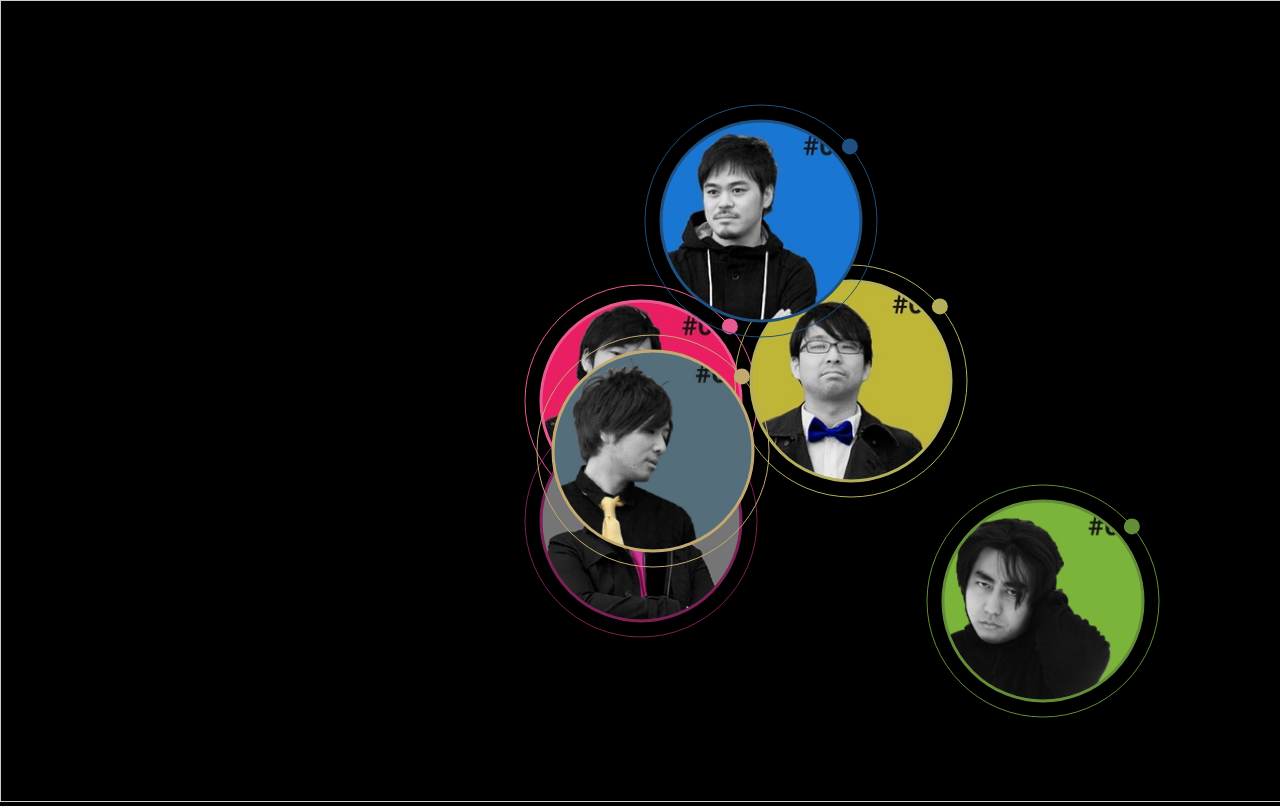
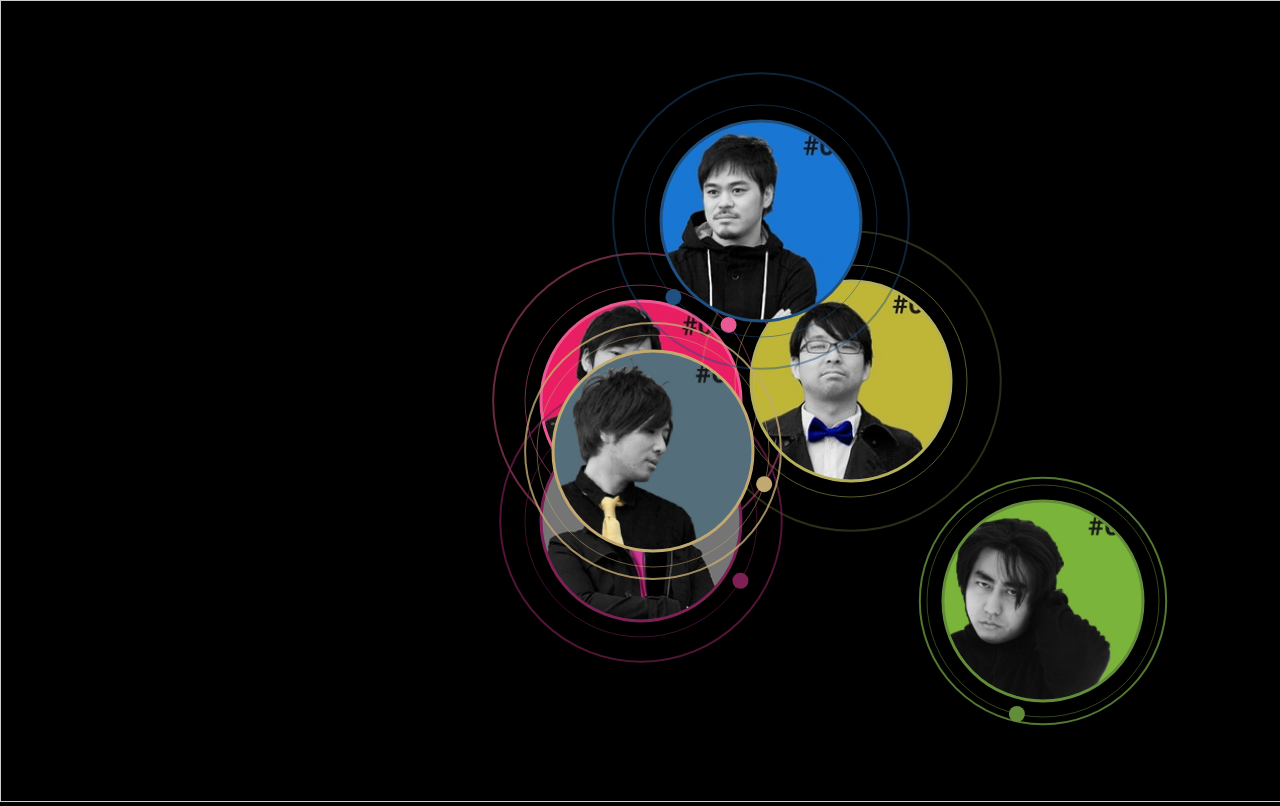
Before and after one commit to takustaqu/bv-circlemap, a plain HTML site: page build/index.html in a window 1280 px wide. Drawn offline with Linux system fonts and the light colour scheme.

Commit message:
ほわわんってなる。

```diff
--- a/build/index.html
+++ b/build/index.html
@@ -34,42 +34,48 @@
         translate:{x:0,y:0},
         props:{
           icon:"images/01.jpg"
-        }
+        },
+        timeshift:0
     });
     map.addBitt({
         velocity:1,
         translate:{x:210,y:-20},
         props:{
           icon:"images/02.jpg"
-        }
+        },
+        timeshift:0.8
     });
     map.addBitt({
         velocity:1,
         translate:{x:120,y:-180},
         props:{
           icon:"images/03.jpg"
-        }
+        },
+        timeshift:0.5
     });
     map.addBitt({
         velocity:1,
         translate:{x:0,y:120},
         props:{
           icon:"images/04.jpg"
-        }
+        },
+        timeshift:0.2
     });
     map.addBitt({
         velocity:1,
         translate:{x:12,y:50},
         props:{
           icon:"images/05.jpg"
-        }
+        },
+        timeshift:0.16
     });
     map.addBitt({
         velocity:1,
         translate:{x:402,y:200},
         props:{
           icon:"images/06.jpg"
-        }
+        },
+        timeshift:0.4
     });
 </script>
 </body>
--- a/build/js/circlemap.js
+++ b/build/js/circlemap.js
@@ -1,3 +1,19 @@
+var ease;
+(function (ease) {
+    ease.linear = function (current, start, dest, duration) { return dest * current / duration + start; };
+    ease.easeInOutCubic = function (t, b, c, d) {
+        t /= d / 2;
+        if (t < 1)
+            return c / 2 * t * t * t + b;
+        t -= 2;
+        return c / 2 * (t * t * t + 2) + b;
+    };
+    ease.easeOutQuart = function (t, b, c, d) {
+        t /= d;
+        t--;
+        return -c * (t * t * t * t - 1) + b;
+    };
+})(ease || (ease = {}));
 /*
 
 Radkit.js by [ow;d]
@@ -89,8 +105,8 @@ var Circlemap = (function () {
         }
         drawLoop();
         setInterval(function () {
-            $this._globalBeatRotate--;
-            if ($this._globalBeatRotate > 360) {
+            $this._globalBeatRotate = $this._globalBeatRotate + (1 / 360);
+            if ($this._globalBeatRotate > 1) {
                 $this._globalBeatRotate = 0;
             }
         }, 10);
@@ -123,6 +139,29 @@ var Circlemap = (function () {
         ctx.translate(translate[0], translate[1]);
         var size = this._props.cellBaseSize;
         var sizeHalf = size >> 1;
+        var curTime = this._globalBeatRotate + bitt.timeshift;
+        if (curTime > 1) {
+            curTime = curTime - 1;
+        }
+        var curTime4x = (curTime * 4) % 1;
+        //色を設定
+        if (!!bitt.color) {
+            ctx.strokeStyle = "rgb(" + bitt.color.r + "," + bitt.color.g + "," + bitt.color.b + ")";
+            ctx.fillStyle = "rgb(" + bitt.color.r + "," + bitt.color.g + "," + bitt.color.b + ")";
+        }
+        else {
+            ctx.strokeStyle = "#999";
+            ctx.fillStyle = "#999";
+        }
+        //ビート表示のレール部
+        ctx.lineWidth = 2;
+        ctx.beginPath();
+        ctx.arc(0, 0, ease.easeOutQuart(curTime4x, sizeHalf, (sizeHalf * 0.5), 1), 0, Math.PI * 2, false);
+        ctx.closePath();
+        ctx.globalAlpha = 1 - curTime4x;
+        ctx.stroke();
+        ctx.globalAlpha = 1;
+        //アイコンの描画
         ctx.beginPath();
         ctx.arc(0, 0, sizeHalf, 0, Math.PI * 2, false);
         ctx.closePath();
@@ -133,6 +172,7 @@ var Circlemap = (function () {
         ctx.restore();
         ctx.save();
         ctx.translate(translate[0], translate[1]);
+        //色を設定
         if (!!bitt.color) {
             ctx.strokeStyle = "rgb(" + bitt.color.r + "," + bitt.color.g + "," + bitt.color.b + ")";
             ctx.fillStyle = "rgb(" + bitt.color.r + "," + bitt.color.g + "," + bitt.color.b + ")";
@@ -152,8 +192,10 @@ var Circlemap = (function () {
         ctx.beginPath();
         ctx.arc(0, 0, sizeHalf + this._props.cellBeatRailPadding, 0, Math.PI * 2, false);
         ctx.closePath();
+        ctx.globalAlpha = 0.5;
         ctx.stroke();
-        this._radkit.setAngle(this._globalBeatRotate);
+        ctx.globalAlpha = 1;
+        this._radkit.setAngle(360 - curTime * 360);
         var beatPos = this._radkit.getPosition(0, 0, sizeHalf + this._props.cellBeatRailPadding);
         ctx.beginPath();
         ctx.arc(beatPos.x, beatPos.y, 8, 0, Math.PI * 2, false);
@@ -196,5 +238,6 @@ var Circlemap = (function () {
 })();
 /// <reference path="d_ts/jquery.d.ts" />
 /// <reference path="d_ts/waa.d.ts" />
+/// <reference path="_easekit.ts" />
 /// <reference path="_radkit.ts" />
 /// <reference path="_circlemap.ts" />
--- a/source/ts/circlemap.ts
+++ b/source/ts/circlemap.ts
@@ -1,5 +1,6 @@
 /// <reference path="d_ts/jquery.d.ts" />
 /// <reference path="d_ts/waa.d.ts" />
 
+/// <reference path="_easekit.ts" />
 /// <reference path="_radkit.ts" />
 /// <reference path="_circlemap.ts" />
```
Also changed, not shown: source/ts/_circlemap.ts (+38 -3 lines), source/ts/_easekit.ts (added, +15 -0 lines).
